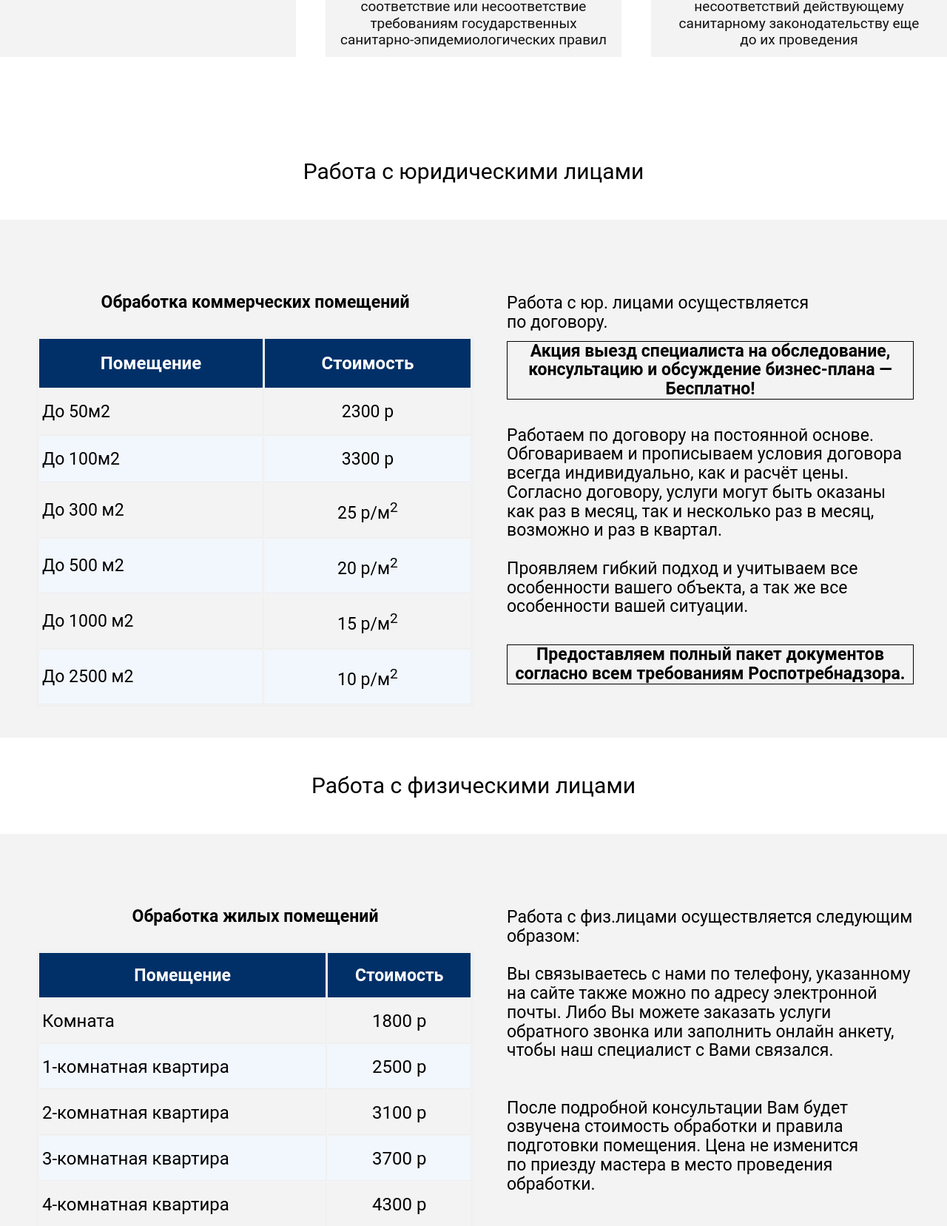
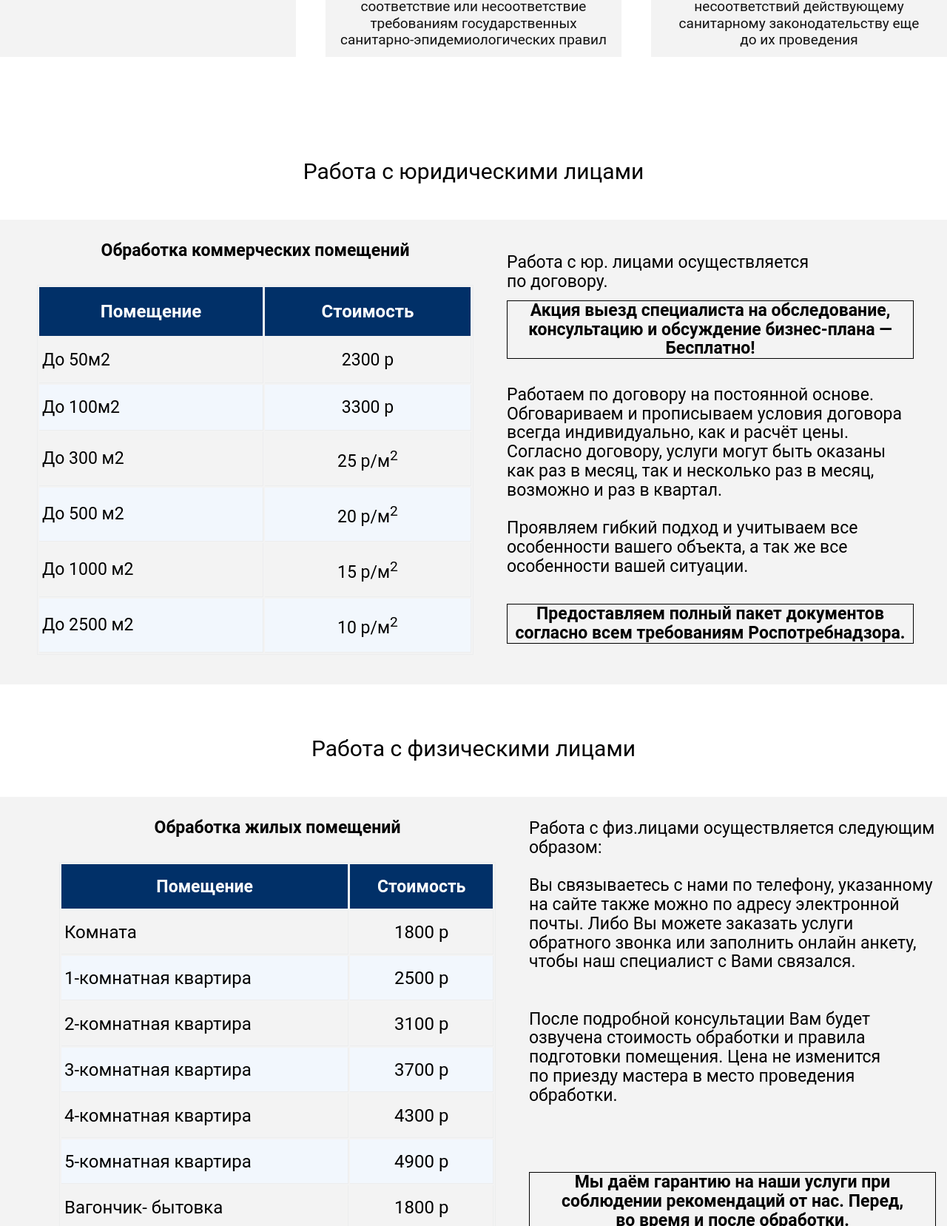
Before and after one commit to trewstaples/pest-busters, a website: page index.html in a window 1280 px wide. Shown: the part 1443-3100 px from the top of the page at 74% size. Drawn offline with nearby package versions, Linux system fonts and the light colour scheme.

Commit message:
Fix individals and entities

```diff
--- a/index.html
+++ b/index.html
@@ -370,7 +370,7 @@
       <div class="screen footer__screen">
         <div class="container footer__container">
           <div class="footer__wrap flex">
-            <div class="footer-logo">
+            <div class="footer-logo footer__item">
               <img src="./public/img/logo.png" alt="Логотип фирмы" class="footer-logo__icon" />
             </div>
 
--- a/public/css/entities.css
+++ b/public/css/entities.css
@@ -1,53 +1,23 @@
 .entities {
+  padding: 30px;
+
   justify-content: center;
   align-items: center;
 
-  min-width: 1280px;
-  min-height: 700px;
+  max-width: 1280px;
 
   background-color: #f3f3f3;
 }
 
-.entities__heading {
-  margin-bottom: 50px;
+.entities__main {
+  padding-left: 50px;
 
-  font-size: 30px;
-  text-align: center;
-}
-
-.entities__info {
-  flex-direction: column;
-  align-items: center;
-  justify-content: flex-start;
-  gap: 50px;
-
-  min-width: 640px;
-  min-height: 700px;
-
-  padding-top: 100px;
-}
-
-.entities__text {
-  max-width: 550px;
-  max-height: 500px;
-
-  font-family: Roboto, sans-serif;
-  font-size: 23px;
-  font-style: normal;
-  line-height: 112.43%;
-  text-align: left;
-}
-
-.entities__main {
   display: flex;
   flex-direction: column;
   align-items: center;
   gap: 25px;
 
   min-width: 640px;
-  min-height: 700px;
-  padding-top: 100px;
-  padding-left: 50px;
 }
 
 .entities__work-heading {
@@ -71,15 +41,15 @@ table.entities__table th {
   padding: 5px;
   text-align: center;
 }
-/* параметры для нечетных строк таблицы 1,3,5,7 и т.д. */
+
 table.entities__table tr:nth-child(odd) {
   background: #f2f7fd;
 }
-/* параметры только для первой ячейки в каждой из строк */
+
 table.entities__table td:nth-child(1) {
   text-align: left;
 }
-/* параметры для всех ячеек таблицы */
+
 table.entities__table td {
   border-bottom: 1px solid #ecedee;
   border-right: 1px solid #ecedee;
@@ -97,3 +67,29 @@ table.entities__table td {
   border: 1px solid black;
   text-align: center;
 }
+
+.entities__heading {
+  margin-bottom: 50px;
+
+  font-size: 30px;
+  text-align: center;
+}
+
+.entities__info {
+  flex-direction: column;
+  align-items: center;
+  justify-content: flex-start;
+  gap: 50px;
+
+  min-width: 640px;
+}
+
+.entities__text {
+  max-width: 550px;
+
+  font-family: Roboto, sans-serif;
+  font-size: 23px;
+  font-style: normal;
+  line-height: 112.43%;
+  text-align: left;
+}
--- a/public/css/footer.css
+++ b/public/css/footer.css
@@ -1,15 +1,15 @@
 .footer__screen,
 .footer__container {
-  min-height: 600px;
+  min-height: 450px;
   background: #013068;
 }
 
 .footer__wrap {
   min-width: 1312px;
-  min-height: 600px;
+  min-height: 450px;
 
-  align-items: center;
-  justify-content: center;
+  justify-content: flex-start;
+  align-items: flex-start;
   gap: 70px;
 
   color: white;
@@ -28,8 +28,10 @@
 }
 
 .footer__item {
-  min-width: 200px; /* ! заменить на max-height */
-  min-height: 150px; /* ! заменить на max-height */
+  margin-top: 50px;
+
+  max-width: 200px;
+  max-height: 150px;
 }
 
 .footer-menu__item-href {
@@ -37,8 +39,9 @@
 }
 
 .footer-heading {
-  text-align: center;
+  font-family: Roboto, sans-serif;
   font-size: 30px;
+  white-space: nowrap;
 }
 
 .footer-services,
@@ -51,5 +54,11 @@
 
   margin-top: 50px;
 
-  font-size: 18px;
+  font-family: Roboto, sans-serif;
+  font-size: 20px;
 }
+
+.footer-services__item:hover,
+.footer-menu__item:hover {
+  opacity: 0.7;
+}
--- a/public/css/individuals.css
+++ b/public/css/individuals.css
@@ -1,57 +1,25 @@
 .individuals {
-  min-width: 1280px;
-  min-height: 700px;
+  padding: 30px;
+  max-width: 1280px;
 
   background-color: #f3f3f3;
 }
 
 .individuals__heading {
-  margin: 50px 0 50px 0;
-
+  margin-bottom: 50px;
   font-size: 30px;
   text-align: center;
 }
 
-.individuals__info {
-  flex-direction: column;
-  align-items: center;
-  justify-content: flex-start;
-  gap: 50px;
+.individuals__main {
+  padding-left: 50px;
 
-  min-width: 640px;
-  min-height: 700px;
-
-  padding-top: 100px;
-}
-
-.individuals__text--documents__wrap {
-  display: inline-block;
-  margin: 70px 0 0 0;
-  text-align: center;
-  border: 1px solid black;
-}
-
-.individuals__text {
-  max-width: 550px;
-  max-height: 500px;
-
-  font-family: Roboto, sans-serif;
-  font-size: 23px;
-  text-align: left;
-  font-style: normal;
-  line-height: 112.43%;
-}
-
-.individuals__main {
   display: flex;
   flex-direction: column;
   align-items: center;
   gap: 25px;
 
   min-width: 640px;
-  min-height: 700px;
-  padding-top: 100px;
-  padding-left: 50px;
 }
 
 .individuals__work-heading {
@@ -75,15 +43,15 @@ table.individuals__table th {
   padding: 5px;
   text-align: center;
 }
-/* параметры для нечетных строк таблицы 1,3,5,7 и т.д. */
+
 table.individuals__table tr:nth-child(odd) {
   background: #f2f7fd;
 }
-/* параметры только для первой ячейки в каждой из строк */
+
 table.individuals__table td:nth-child(1) {
   text-align: left;
 }
-/* параметры для всех ячеек таблицы */
+
 table.individuals__table td {
   border-bottom: 1px solid #ecedee;
   border-right: 1px solid #ecedee;
@@ -93,3 +61,29 @@ table.individuals__table td {
   vertical-align: middle;
   text-align: center;
 }
+
+.individuals__info {
+  flex-direction: column;
+  align-items: center;
+  justify-content: flex-start;
+  gap: 50px;
+
+  min-width: 640px;
+}
+
+.individuals__text--documents__wrap {
+  display: inline-block;
+  margin: 65px 0 0 0;
+  text-align: center;
+  border: 1px solid black;
+}
+
+.individuals__text {
+  max-width: 550px;
+
+  font-family: Roboto, sans-serif;
+  font-size: 23px;
+  text-align: left;
+  font-style: normal;
+  line-height: 112.43%;
+}
--- a/public/css/portfolio.css
+++ b/public/css/portfolio.css
@@ -37,10 +37,12 @@
   overflow: hidden;
   height: 0;
   padding-bottom: 60%;
+  border-radius: 15px 15px;
 }
 
 .swiper-slide img {
   display: block;
   max-width: 100%;
+
   object-fit: cover;
 }
```
